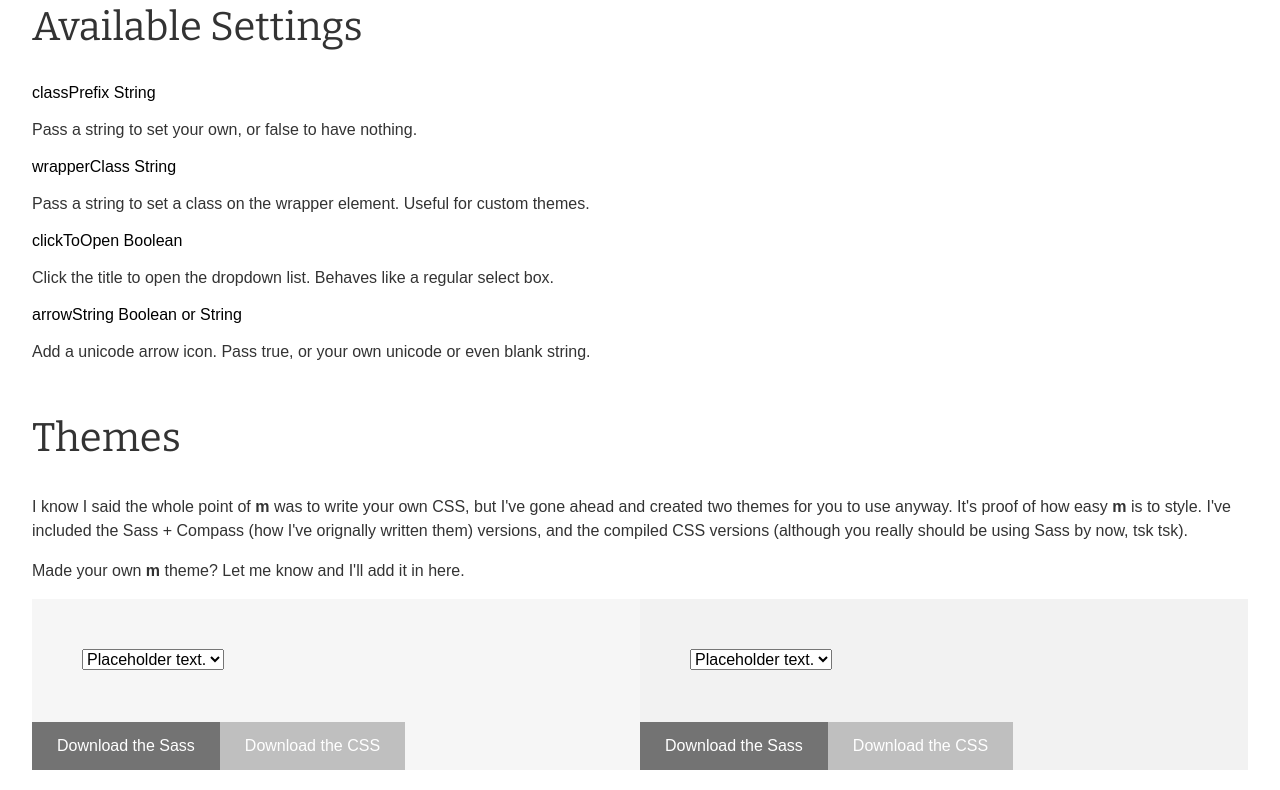
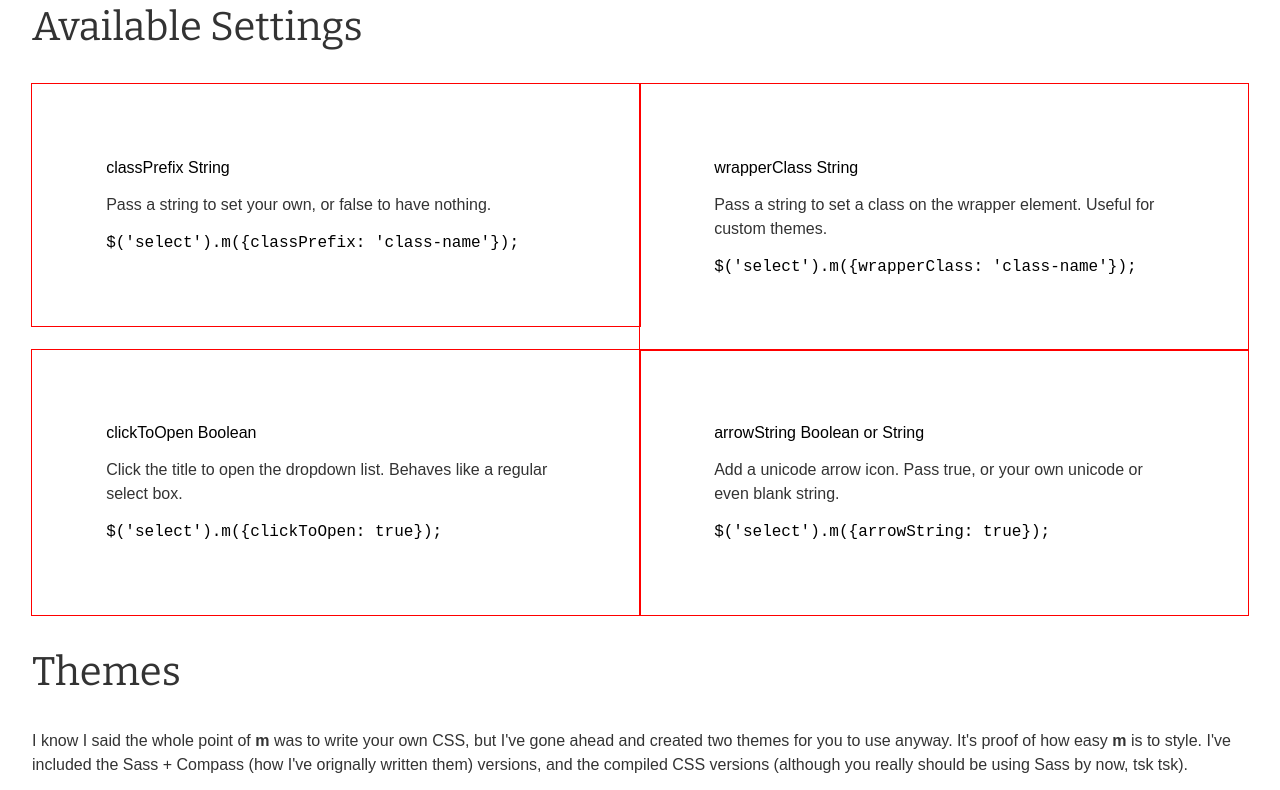
Before and after one commit to brianmcallister/m, a plain HTML site: page demo/index.html in a window 1280 px wide. Shown: the part 737-1527 px from the top of the page. Drawn offline with nearby package versions, Linux system fonts and the light colour scheme.

Commit message:
Add settings block.

```diff
--- a/demo/assets/sass/layouts/_demo.scss
+++ b/demo/assets/sass/layouts/_demo.scss
@@ -93,7 +93,26 @@
 
 /** ----------------------------------
 
-    Themes example
+    Options example.
+
+---------------------------------- */
+.available-settings {
+  @include pie-clearfix;
+}
+
+.settings-block {
+  @include box-sizing(border-box);
+
+  outline: 1px solid red;
+
+  float: left;
+  width: 50%;
+  padding: column();
+}
+
+/** ----------------------------------
+
+    Themes example.
 
 ---------------------------------- */
 .themes {
@@ -101,12 +120,15 @@
     position: absolute;
     left: 0;
     bottom: 0;
+    z-index: 1;
   }
 
   .m-select-box-wrapper {
     display: block;
     max-width: 300px;
     margin: 0 auto;
+    position: relative;
+    z-index: 2;
   }
 }
 
@@ -115,7 +137,7 @@
 
   float: left;
   width: 50%;
-  padding: 50px 50px 100px 50px;
+  padding: 50px;
   position: relative;
   background: #f6f6f6;
 }
--- a/demo/index.html
+++ b/demo/index.html
@@ -69,24 +69,28 @@ $('select').m();
             <span class="setting-name">classPrefix</span>
             <span class="setting-type">String</span>
             <p class="description">Pass a string to set your own, or false to have nothing.</p>
+            <code class="setting-demo">$('select').m({classPrefix: 'class-name'});</code>
           </div>
 
           <div class="settings-block">
             <span class="setting-name">wrapperClass</span>
             <span class="setting-type">String</span>
             <p class="description">Pass a string to set a class on the wrapper element. Useful for custom themes.</p>
+            <code class="setting-demo">$('select').m({wrapperClass: 'class-name'});</code>
           </div>
 
           <div class="settings-block">
             <span class="setting-name">clickToOpen</span>
             <span class="setting-type">Boolean</span>
             <p class="description">Click the title to open the dropdown list. Behaves like a regular select box.</p>
+            <code class="setting-demo">$('select').m({clickToOpen: true});</code>
           </div>
 
           <div class="settings-block">
             <span class="setting-name">arrowString</span>
             <span class="setting-type">Boolean or String</span>
             <p class="description">Add a unicode arrow icon. Pass true, or your own unicode or even blank string.</p>
+            <code class="setting-demo">$('select').m({arrowString: true});</code>
           </div>
         </div>
       </article>
@@ -106,11 +110,6 @@ $('select').m();
               <option value="2">Option 2</option>
               <option value="3">Option 3</option>
             </select>
-
-            <div class="light-version button-bar">
-              <a href="#" class="button dark">Download the Sass</a>
-              <a href="#" class="button">Download the CSS</a>
-            </div>
           </div>
 
           <div class="example-dark-theme">
@@ -120,11 +119,6 @@ $('select').m();
               <option value="2">Option 2</option>
               <option value="3">Option 3</option>
             </select>
-
-            <div class="dark-version button-bar">
-              <a href="#" class="button dark">Download the Sass</a>
-              <a href="#" class="button">Download the CSS</a>
-            </div>
           </div>
         </div>
       </article>
@@ -184,7 +178,7 @@ $('.monkeypatch-example-buttons').on('click', 'button', function (event) {
         </header>
 
         <div class="example-content">
-          <p>Copyright (C) 2012 Brian W. McAllister</p>
+          <p>Copyright &copy; 2012 Brian W. McAllister</p>
           <p>Permission is hereby granted, free of charge, to any person obtaining a copy of this software and associated documentation files (the "Software"), to deal in the Software without restriction, including without limitation the rights to use, copy, modify, merge, publish, distribute, sublicense, and/or sell copies of the Software, and to permit persons to whom the Software is furnished to do so, subject to the following conditions:</p>
           <p>The above copyright notice and this permission notice shall be included in all copies or substantial portions of the Software.</p>
           <p>THE SOFTWARE IS PROVIDED "AS IS", WITHOUT WARRANTY OF ANY KIND, EXPRESS OR IMPLIED, INCLUDING BUT NOT LIMITED TO THE WARRANTIES OF MERCHANTABILITY, FITNESS FOR A PARTICULAR PURPOSE AND NONINFRINGEMENT. IN NO EVENT SHALL THE AUTHORS OR COPYRIGHT HOLDERS BE LIABLE FOR ANY CLAIM, DAMAGES OR OTHER LIABILITY, WHETHER IN AN ACTION OF CONTRACT, TORT OR OTHERWISE, ARISING FROM, OUT OF OR IN CONNECTION WITH THE SOFTWARE OR THE USE OR OTHER DEALINGS IN THE SOFTWARE.</p>
```
Also changed, not shown: demo/assets/css/style.css.
